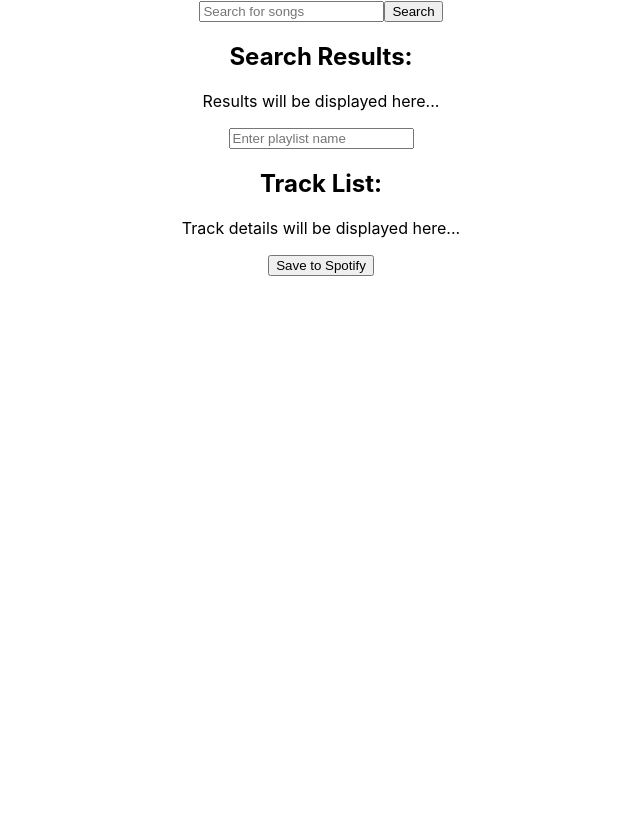
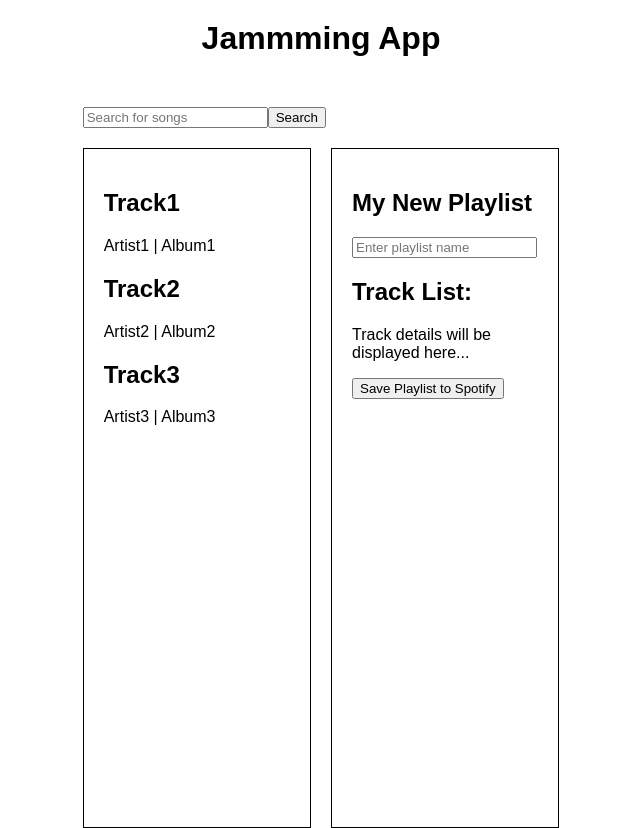
Before and after one commit to CMNathaniel/jammming, a React (Create React App) app: page / in a window 1280 px wide. Shown: the whole page, without its empty margins (319-959 px from the left). Before the commit the page ends 800 px from the top, so only its background shows below. Built offline with nearby package versions, Linux system fonts and the light colour scheme.

Commit message:
add minimal CSS, adding state in App and passing to SearchResults and Playlist

```diff
--- a/src/App.css
+++ b/src/App.css
@@ -1,38 +1,38 @@
-.App {
-  text-align: center;
-}
+/* App.css */
 
-.App-logo {
-  height: 40vmin;
-  pointer-events: none;
-}
-
-@media (prefers-reduced-motion: no-preference) {
-  .App-logo {
-    animation: App-logo-spin infinite 20s linear;
-  }
-}
-
-.App-header {
-  background-color: #282c34;
-  min-height: 100vh;
+body {
   display: flex;
   flex-direction: column;
   align-items: center;
-  justify-content: center;
-  font-size: calc(10px + 2vmin);
-  color: white;
+  margin: 0;
+  padding: 0;
+  font-family: Arial, sans-serif;
 }
 
-.App-link {
-  color: #61dafb;
+h1 {
+  text-align: center;
+  margin-top: 20px;
 }
 
-@keyframes App-logo-spin {
-  from {
-    transform: rotate(0deg);
-  }
-  to {
-    transform: rotate(360deg);
-  }
+.search-bar {
+  margin-top: 50px;
 }
+
+.container {
+  display: flex;
+  justify-content: space-between;
+  margin-top: 20px;
+}
+
+.search-results {
+  margin-right: 20px;
+}
+
+.search-results, .playlist {
+  flex: 1;
+  border: 1px solid #000;
+  padding: 20px;
+  box-sizing: border-box;
+  height: calc(100vh - 120px); /* Adjust as needed */
+  overflow-y: auto;
+}
--- a/src/App.js
+++ b/src/App.js
@@ -1,4 +1,4 @@
-import React from 'react';
+import React, { useState } from 'react';
 import './App.css';
 import SearchBar from './SearchBar';
 import SearchResults from './SearchResults';
@@ -6,11 +6,33 @@ import Playlist from './Playlist';
 
 
 function App() {
+  const [searchResults, setSearchResults] = useState([
+    { id: 1, name: "Track1", artist: "Artist1", album: "Album1" },
+    { id: 2, name: "Track2", artist: "Artist2", album: "Album2" },
+    { id: 3, name: "Track3", artist: "Artist3", album: "Album3" },
+  ]);
+
+  const [playlistName, setPlaylistName] = useState("My New Playlist");
+  const [playlistTracks, setPlaylistTracks] = useState([
+    { id: 4, name: "Track4", artist: "Artist4", album: "Album4" },
+    { id: 5, name: "Track5", artist: "Artist5", album: "Album5" },
+    { id: 6, name: "Track6", artist: "Artist6", album: "Album6" },
+  ]);
+
   return (
     <div className="App">
-      <SearchBar />
-      <SearchResults />
-      <Playlist />
+      <h1>Jammming App</h1>
+      <div className="search-bar">
+        <SearchBar />
+      </div>
+      <div className="container">
+        <div className="search-results">
+          <SearchResults searchResults={searchResults}/>
+        </div>
+        <div className="playlist">
+          <Playlist playlistName={playlistName} playlistTracks={playlistTracks} />
+        </div>
+      </div>
     </div>
   );
 }
--- a/src/Playlist.js
+++ b/src/Playlist.js
@@ -1,12 +1,13 @@
 import React from 'react';
 import TrackList from './TrackList';
 
-function Playlist() {
+function Playlist({ playlistName, playlistTracks }) {
   return (
     <div>
+      <h2>{playlistName}</h2>
       <input type="text" placeholder="Enter playlist name" />
-      <TrackList />
-      <button>Save to Spotify</button>
+      <TrackList tracks={playlistTracks} />
+      <button>Save Playlist to Spotify</button>
     </div>
   );
 }
--- a/src/SearchResults.js
+++ b/src/SearchResults.js
@@ -1,10 +1,14 @@
 import React from 'react';
 
-function SearchResults() {
+function SearchResults({ searchResults }) {
   return (
     <div>
-      <h2>Search Results:</h2>
-      <p>Results will be displayed here...</p>
+      {searchResults.map(track => (
+        <div key={track.id}>
+          <h2>{track.name}</h2>
+          <p>{track.artist} | {track.album}</p>
+        </div>
+      ))}
     </div>
   );
 }
```
